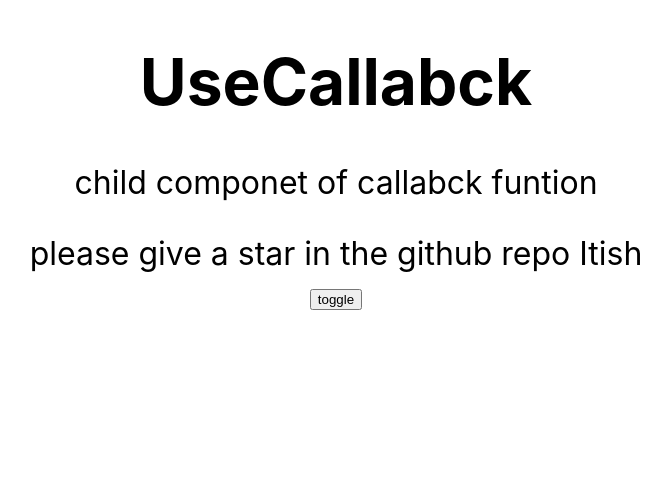
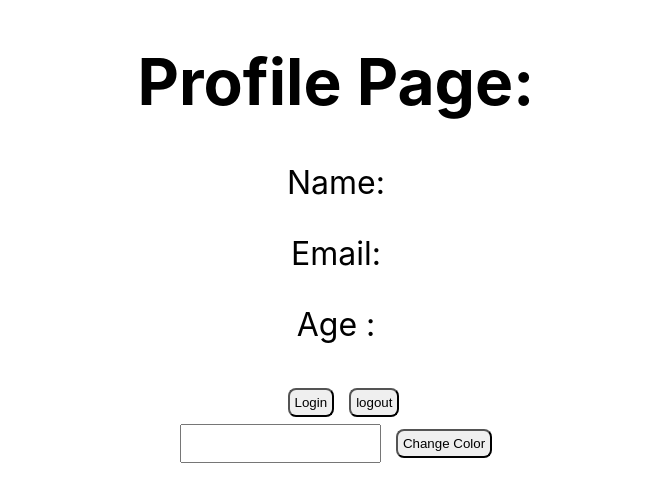
Before and after one commit to itishprasad30/react-hooks-concepts, a React (Create React App) app: page / in a window 1280 px wide. Shown: the top 502 px of the page, without its empty margins (304-975 px from the left). Built offline with nearby package versions, Linux system fonts and the light colour scheme.

Commit message:
redux toolkit for state management

```diff
--- a/src/App.css
+++ b/src/App.css
@@ -3,6 +3,18 @@
   font-size: 32px;
 }
 
+input {
+  padding: 10px;
+}
+button {
+  padding: 5px;
+  border-radius: .5rem;
+  margin-left: 15px;
+}
+button:hover {
+  transition: 150ms ease-in-out;
+  cursor: pointer;
+}
 .App-logo {
   height: 40vmin;
   pointer-events: none;
--- a/src/App.js
+++ b/src/App.js
@@ -1,8 +1,11 @@
 import "./App.css";
 import * as React from "react";
+import Profile from "./components/Profile";
+import Login from "./components/Login";
+import ChangeColor from "./components/ChangeColor";
 // import UseLayoutEffect from "./Hooks/UseLayoutEffect";
 // import UseMemoTutorail from "./Hooks/UseMemoTutorail";
-import UseCallbackTutorial from "./Hooks/UseCallbackTutorial";
+// import UseCallbackTutorial from "./Hooks/UseCallbackTutorial";
 // import UseEffectTutorial from "./Hooks/UseEffectTutorial";
 // import UseRefTutorial from "./Hooks/UseRefTutorial";
 // import ReducerTotorial from "./Hooks/ReducerTotorial";
@@ -20,7 +23,10 @@
       {/* <UseLayoutEffect /> */}
 
       {/* <UseMemoTutorail /> */}
-      <UseCallbackTutorial />
+      {/* <UseCallbackTutorial /> */}
+      <Profile />
+      <Login />
+      <ChangeColor />
     </div>
   );
 }
--- /dev/null
+++ b/src/app/store.js
@@ -0,0 +1,9 @@
+import { configureStore } from "@reduxjs/toolkit";
+import userReducer from "../features/user";
+import themeReducer from "../features/theme";
+export default configureStore({
+  reducer: {
+    user: userReducer,
+    theme: themeReducer,
+  },
+});
--- /dev/null
+++ b/src/components/ChangeColor.js
@@ -0,0 +1,18 @@
+import React, { useState } from "react";
+import { useDispatch } from "react-redux";
+import { changeColor } from "../features/theme";
+
+const ChangeColor = () => {
+  const [color, setColor] = useState("");
+
+  const dispatch = useDispatch();
+
+  return (
+    <div>
+      <input type="text" onChange={(e) => setColor(e.target.value)} />
+      <button onClick={() => dispatch(changeColor(color))}>Change Color</button>
+    </div>
+  );
+};
+
+export default ChangeColor;
--- /dev/null
+++ b/src/components/Login.js
@@ -0,0 +1,25 @@
+import React from "react";
+import { useDispatch } from "react-redux";
+import { login, logout } from "../features/user";
+
+const Login = () => {
+  const dispatch = useDispatch();
+
+  return (
+    <div>
+      <button
+        onClick={() =>
+          dispatch(
+            login({ name: "harry styles", email: "harry@gmail.com", age: 32 })
+          )
+        }
+      >
+        Login
+      </button>
+
+      <button onClick={() => dispatch(logout())}>logout</button>
+    </div>
+  );
+};
+
+export default Login;
--- /dev/null
+++ b/src/components/Profile.js
@@ -0,0 +1,17 @@
+import React from "react";
+import { useSelector } from "react-redux";
+
+const Profile = () => {
+  const user = useSelector((state) => state.user.value);
+  const themeColor = useSelector((state) => state.theme.value);
+  return (
+    <div style={{ color: themeColor }}>
+      <h1>Profile Page:</h1>
+      <p>Name: {user.name}</p>
+      <p>Email:{user.email}</p>
+      <p>Age : {user.age}</p>
+    </div>
+  );
+};
+
+export default Profile;
--- /dev/null
+++ b/src/features/theme.js
@@ -0,0 +1,18 @@
+import { createSlice } from "@reduxjs/toolkit";
+
+const initialStateValue = "";
+
+export const themeSlice = createSlice({
+  name: "theme",
+  initialState: {
+    value: { initialStateValue },
+  },
+  reducers: {
+    changeColor: (state, action) => {
+      state.value = action.payload;
+    },
+  },
+});
+
+export const { changeColor } = themeSlice.actions;
+export default themeSlice.reducer;
--- /dev/null
+++ b/src/features/user.js
@@ -0,0 +1,25 @@
+import { createSlice } from "@reduxjs/toolkit";
+
+const initialStateValue = {
+  name: " ",
+  email: "",
+  age: 0,
+};
+
+export const userSlice = createSlice({
+  name: "user",
+  initialState: {
+    value: { initialStateValue },
+  },
+  reducers: {
+    login: (state, action) => {
+      state.value = action.payload;
+    },
+    logout: (state) => {
+      state.value = initialStateValue;
+    },
+  },
+});
+
+export const { login, logout } = userSlice.actions;
+export default userSlice.reducer;
--- a/src/index.js
+++ b/src/index.js
@@ -2,6 +2,12 @@
 import ReactDOM from "react-dom/client";
 import "./index.css";
 import App from "./App";
+import store from "./app/store";
+import { Provider } from "react-redux";
 
 const root = ReactDOM.createRoot(document.getElementById("root"));
-root.render(<App />);
+root.render(
+  <Provider store={store}>
+    <App />
+  </Provider>
+);
```
Also changed, not shown: src/index.css (line endings or trailing spaces).
